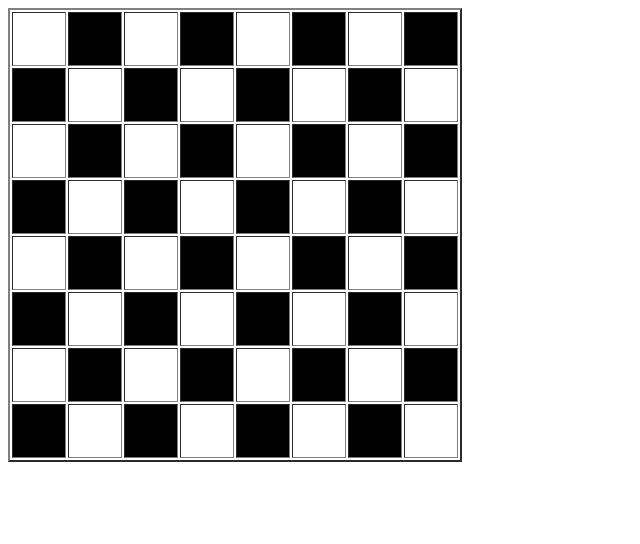
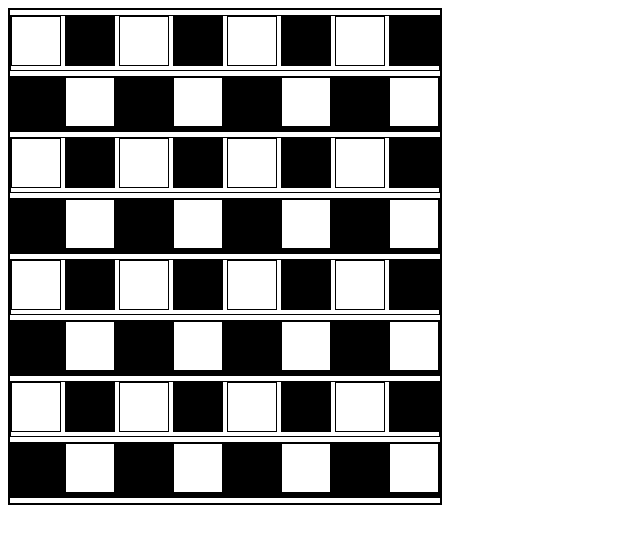
Before and after one commit to VsalCode/fgo24-css-chessboard, a website: page index.html in a window 1280 px wide. Shown: the whole page, without its empty margins (0-640 px from the left). Drawn offline with Linux system fonts and the light colour scheme.

Commit message:
--no-edit

```diff
--- a/index.html
+++ b/index.html
@@ -5,94 +5,119 @@
   <meta name="viewport" content="width=device-width, initial-scale=1.0">
   <title>Document</title>
 </head>
+<style>
+  *{
+    box-sizing: border-box;
+  }
+  #chessboard{
+    /* border: 2px solid black */
+    display: inline-block;
+    border: 2px solid black;
+    /* padding: 10px; */
+  }
+
+  .baris{
+    margin: 5px 0 5px 0;
+  }
+  .kotak{
+    display: inline-block;
+    height: 50px;
+    width: 50px;
+  }
+
+  .hitam{
+    background-color: black;
+    border: 1px solid black;
+    color: black  ;
+  }
+  .putih{
+    background-color: white;
+    border: 1px solid black;
+    color: white;
+  }
+</style>
 <body>
-  <table border="2">
-    <thead>
-      <tr>
-        <th width="50px" height="50px"></th>
-        <th bgcolor="black" width="50px" height="50px" ></th>
-        <th width="50px" height="50px"></th>
-        <th bgcolor="black" width="50px" height="50px" ></th>
-        <th width="50px" height="50px"></th>
-        <th bgcolor="black" width="50px" height="50px" ></th>
-        <th width="50px" height="50px"></th>
-        <th bgcolor="black" width="50px" height="50px" ></th>
-      </tr>
-    </thead>
-    <tbody>
-      <tr id="black">
-        <td bgcolor="black" width="50px" height="50px" ></td>
-        <td width="50px" height="50px"></td>
-        <td bgcolor="black" width="50px" height="50px" ></td>
-        <td width="50px" height="50px"></td>
-        <td bgcolor="black" width="50px" height="50px" ></td>
-        <td width="50px" height="50px"></td>
-        <td bgcolor="black" width="50px" height="50px" ></td>
-        <td width="50px" height="50px"></td>
-      </tr>
-      <tr id="white">
-        <td width="50px" height="50px"></td>
-        <td bgcolor="black" width="50px" height="50px" ></td>
-        <td width="50px" height="50px"></td>
-        <td bgcolor="black" width="50px" height="50px" ></td>
-        <td width="50px" height="50px"></td>
-        <td bgcolor="black" width="50px" height="50px" ></td>
-        <td width="50px" height="50px"></td>
-        <td bgcolor="black" width="50px" height="50px" ></td>
-
-      </tr>
-      <tr id="black">
-        <td bgcolor="black" width="50px" height="50px" ></td>
-        <td width="50px" height="50px"></td>
-        <td bgcolor="black" width="50px" height="50px" ></td>
-        <td width="50px" height="50px"></td>
-        <td bgcolor="black" width="50px" height="50px" ></td>
-        <td width="50px" height="50px"></td>
-        <td bgcolor="black" width="50px" height="50px" ></td>
-        <td width="50px" height="50px"></td>
-      </tr>
-      <tr id="white">
-        <td width="50px" height="50px"></td>
-        <td bgcolor="black" width="50px" height="50px" ></td>
-        <td width="50px" height="50px"></td>
-        <td bgcolor="black" width="50px" height="50px" ></td>
-        <td width="50px" height="50px"></td>
-        <td bgcolor="black" width="50px" height="50px" ></td>
-        <td width="50px" height="50px"></td>
-        <td bgcolor="black" width="50px" height="50px" ></td>
-
-      </tr>
-      <tr id="black">
-        <td bgcolor="black" width="50px" height="50px" ></td>
-        <td width="50px" height="50px"></td>
-        <td bgcolor="black" width="50px" height="50px" ></td>
-        <td width="50px" height="50px"></td>
-        <td bgcolor="black" width="50px" height="50px" ></td>
-        <td width="50px" height="50px"></td>
-        <td bgcolor="black" width="50px" height="50px" ></td>
-        <td width="50px" height="50px"></td>
-      </tr>
-      <tr id="white">
-        <td width="50px" height="50px"></td>
-        <td bgcolor="black" width="50px" height="50px" ></td>
-        <td width="50px" height="50px"></td>
-        <td bgcolor="black" width="50px" height="50px" ></td>
-        <td width="50px" height="50px"></td>
-        <td bgcolor="black" width="50px" height="50px" ></td>
-        <td width="50px" height="50px"></td>
-        <td bgcolor="black" width="50px" height="50px" ></td>
-      </tr>
-      <tr id="black">
-        <td bgcolor="black" width="50px" height="50px" ></td>
-        <td width="50px" height="50px"></td>
-        <td bgcolor="black" width="50px" height="50px" ></td>
-        <td width="50px" height="50px"></td>
-        <td bgcolor="black" width="50px" height="50px" ></td>
-        <td width="50px" height="50px"></td>
-        <td bgcolor="black" width="50px" height="50px" ></td>
-        <td width="50px" height="50px"></td>
-      </tr>
-    </tbody>
-  </table>
+  <div id="chessboard">
+    <div class="baris putih">
+      <div class="kotak putih"></div>
+      <div class="kotak hitam"></div>
+      <div class="kotak putih"></div>
+      <div class="kotak hitam"></div>
+      <div class="kotak putih"></div>
+      <div class="kotak hitam"></div>
+      <div class="kotak putih"></div>
+      <div class="kotak hitam"></div>
+    </div>
+    <div class="baris hitam">
+      <div class="kotak hitam"></div>
+      <div class="kotak putih"></div>
+      <div class="kotak hitam"></div>
+      <div class="kotak putih"></div>
+      <div class="kotak hitam"></div>
+      <div class="kotak putih"></div>
+      <div class="kotak hitam"></div>
+      <div class="kotak putih "></div>
+    </div>
+    <div class="baris putih">
+      <div class="kotak putih"></div>
+      <div class="kotak hitam"></div>
+      <div class="kotak putih"></div>
+      <div class="kotak hitam"></div>
+      <div class="kotak putih"></div>
+      <div class="kotak hitam"></div>
+      <div class="kotak putih"></div>
+      <div class="kotak hitam"></div>
+    </div>
+    <div class="baris hitam">
+      <div class="kotak hitam"></div>
+      <div class="kotak putih"></div>
+      <div class="kotak hitam"></div>
+      <div class="kotak putih"></div>
+      <div class="kotak hitam"></div>
+      <div class="kotak putih"></div>
+      <div class="kotak hitam"></div>
+      <div class="kotak putih "></div>
+    </div>
+    <div class="baris putih">
+      <div class="kotak putih"></div>
+      <div class="kotak hitam"></div>
+      <div class="kotak putih"></div>
+      <div class="kotak hitam"></div>
+      <div class="kotak putih"></div>
+      <div class="kotak hitam"></div>
+      <div class="kotak putih"></div>
+      <div class="kotak hitam"></div>
+    </div>
+    <div class="baris hitam">
+      <div class="kotak hitam"></div>
+      <div class="kotak putih"></div>
+      <div class="kotak hitam"></div>
+      <div class="kotak putih"></div>
+      <div class="kotak hitam"></div>
+      <div class="kotak putih"></div>
+      <div class="kotak hitam"></div>
+      <div class="kotak putih "></div>
+    </div>
+    <div class="baris putih">
+      <div class="kotak putih"></div>
+      <div class="kotak hitam"></div>
+      <div class="kotak putih"></div>
+      <div class="kotak hitam"></div>
+      <div class="kotak putih"></div>
+      <div class="kotak hitam"></div>
+      <div class="kotak putih"></div>
+      <div class="kotak hitam"></div>
+    </div>
+    <div class="baris hitam">
+      <div class="kotak hitam"></div>
+      <div class="kotak putih"></div>
+      <div class="kotak hitam"></div>
+      <div class="kotak putih"></div>
+      <div class="kotak hitam"></div>
+      <div class="kotak putih"></div>
+      <div class="kotak hitam"></div>
+      <div class="kotak putih"></div>
+    </div>
+  </div>
 </body>
 </html>
```
